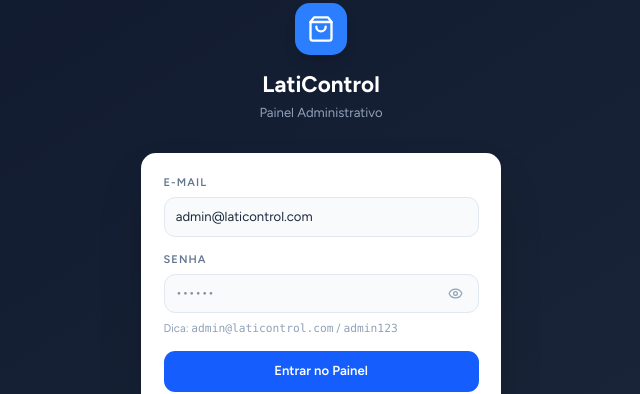
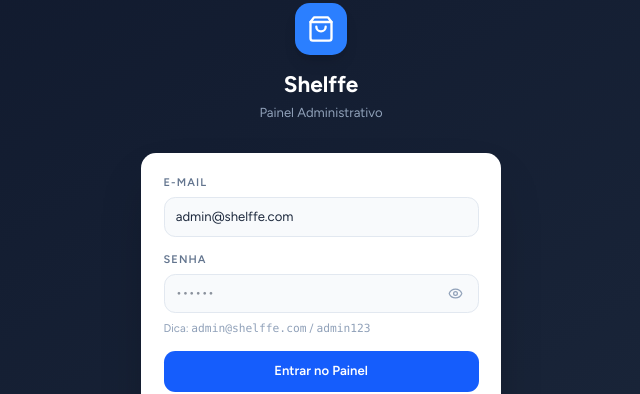
Before and after one commit to felipevailoes-ship-it/prototipoINOVA2026, a React (Vite) app: page / in a window 1280 px wide. Both pictures are taken after a click on the button 478 px from the left and 482 px from the top of the page. Shown: the part 176-570 px from the top of the page, without its empty margins (319-959 px from the left). Built offline with nearby package versions, Linux system fonts and the light colour scheme.

Commit message:
alterado nome no protótipo para shelffe

```diff
--- a/src/app/App.tsx
+++ b/src/app/App.tsx
@@ -42,9 +42,9 @@ const SEED_COLABORADORES: Colaborador[] = [
 ];
 
 const SEED_USUARIOS: Usuario[] = [
-  { id: "u1", colaboradorId: "col3", email: "admin@laticontrol.com", password: "admin123", group: "Administrador", status: "Ativo", createdAt: "2025-12-01" },
-  { id: "u2", colaboradorId: "col1", email: "joao.silva@laticontrol.com", password: "123456", group: "Promotor de Vendas", status: "Ativo", createdAt: "2026-01-05" },
-  { id: "u3", colaboradorId: "col2", email: "maria.santos@laticontrol.com", password: "123456", group: "Promotor de Vendas", status: "Ativo", createdAt: "2026-01-05" },
+  { id: "u1", colaboradorId: "col3", email: "admin@shelffe.com", password: "admin123", group: "Administrador", status: "Ativo", createdAt: "2025-12-01" },
+  { id: "u2", colaboradorId: "col1", email: "joao.silva@shelffe.com", password: "123456", group: "Promotor de Vendas", status: "Ativo", createdAt: "2026-01-05" },
+  { id: "u3", colaboradorId: "col2", email: "maria.santos@shelffe.com", password: "123456", group: "Promotor de Vendas", status: "Ativo", createdAt: "2026-01-05" },
 ];
 
 const SEED_CLIENTS: Client[] = [
@@ -233,7 +233,7 @@ function WebSidebar({ page, onPage, onLogout }: { page: WebPage; onPage: (p: Web
       <div className="px-5 py-5 border-b border-white/10">
         <div className="flex items-center gap-2.5">
           <div className="w-8 h-8 bg-blue-500 rounded-lg flex items-center justify-center"><ShoppingBag size={16} className="text-white" /></div>
-          <div><p className="text-white font-bold text-sm leading-tight">LatiControl</p><p className="text-slate-400 text-[10px]">Painel Administrativo</p></div>
+          <div><p className="text-white font-bold text-sm leading-tight">Shelffe</p><p className="text-slate-400 text-[10px]">Painel Administrativo</p></div>
         </div>
       </div>
       <nav className="flex-1 px-3 py-4 flex flex-col gap-0.5 overflow-y-auto">
@@ -855,7 +855,7 @@ function WebAdminApp({ colaboradores, setColaboradores, usuarios, setUsuarios, c
 }) {
   const [isLoggedIn, setIsLoggedIn] = useState(false);
   const [page, setPage] = useState<WebPage>("dashboard");
-  const [email, setEmail] = useState("admin@laticontrol.com");
+  const [email, setEmail] = useState("admin@shelffe.com");
   const [pwd, setPwd] = useState("");
   const [showPwd, setShowPwd] = useState(false);
   const [loginError, setLoginError] = useState("");
@@ -872,7 +872,7 @@ function WebAdminApp({ colaboradores, setColaboradores, usuarios, setUsuarios, c
       <div className="w-full max-w-sm">
         <div className="text-center mb-8">
           <div className="w-14 h-14 bg-blue-500 rounded-2xl flex items-center justify-center mx-auto mb-4 shadow-lg"><ShoppingBag size={28} className="text-white" /></div>
-          <h1 className="text-2xl font-bold text-white">LatiControl</h1>
+          <h1 className="text-2xl font-bold text-white">Shelffe</h1>
           <p className="text-slate-400 text-sm mt-1">Painel Administrativo</p>
         </div>
         <div className="bg-white rounded-2xl p-6 shadow-2xl">
@@ -885,7 +885,7 @@ function WebAdminApp({ colaboradores, setColaboradores, usuarios, setUsuarios, c
             </div>
           </div>
           {loginError && <p className="text-red-500 text-xs mb-3">{loginError}</p>}
-          <p className="text-xs text-slate-400 mb-4">Dica: <span className="font-mono">admin@laticontrol.com</span> / <span className="font-mono">admin123</span></p>
+          <p className="text-xs text-slate-400 mb-4">Dica: <span className="font-mono">admin@shelffe.com</span> / <span className="font-mono">admin123</span></p>
           <SaveBtn onPress={handleLogin} label="Entrar no Painel" />
           <button onClick={onBack} className="w-full mt-3 text-sm text-slate-400 hover:text-slate-600 transition-colors">← Voltar à seleção</button>
         </div>
@@ -1382,7 +1382,7 @@ function MobileApp({ colaboradores, usuarios, clientes, produtos, lotes, setLote
   const [loggedInUserId, setLoggedInUserId] = useState<string | null>(null);
   const [activeTab, setActiveTab] = useState("alertas");
   const [screenStack, setScreenStack] = useState<MobileScreen[]>([{ name: "alertas" }]);
-  const [email, setEmail] = useState("joao.silva@laticontrol.com");
+  const [email, setEmail] = useState("joao.silva@shelffe.com");
   const [pwd, setPwd] = useState("");
   const [showPwd, setShowPwd] = useState(false);
   const [loginError, setLoginError] = useState("");
@@ -1415,7 +1415,7 @@ function MobileApp({ colaboradores, usuarios, clientes, produtos, lotes, setLote
     <div className="flex flex-col h-full bg-slate-800">
       <div className="flex-1 flex flex-col items-center justify-center px-6">
         <div className="w-16 h-16 bg-blue-500 rounded-2xl flex items-center justify-center mb-5 shadow-lg"><ShoppingBag size={32} className="text-white" /></div>
-        <h1 className="text-2xl font-bold text-white mb-1">LatiControl</h1>
+        <h1 className="text-2xl font-bold text-white mb-1">Shelffe</h1>
         <p className="text-slate-400 text-sm mb-10">App do Promotor de Vendas</p>
         <div className="w-full bg-white rounded-2xl p-5 shadow-xl">
           <FormField label="E-mail" value={email} onChange={v => { setEmail(v); setLoginError(""); }} type="email" placeholder="promotor@empresa.com" />
@@ -1427,7 +1427,7 @@ function MobileApp({ colaboradores, usuarios, clientes, produtos, lotes, setLote
             </div>
           </div>
           {loginError && <p className="text-red-500 text-xs mb-3 mt-1">{loginError}</p>}
-          <p className="text-xs text-slate-400 mb-4">Dica: <span className="font-mono">joao.silva@laticontrol.com</span> / <span className="font-mono">123456</span></p>
+          <p className="text-xs text-slate-400 mb-4">Dica: <span className="font-mono">joao.silv@shelffe.com</span> / <span className="font-mono">123456</span></p>
           <SaveBtn onPress={handleLogin} label="Entrar no App" />
           <button onClick={onBack} className="w-full mt-3 text-sm text-slate-400 text-center">← Voltar à seleção</button>
         </div>
@@ -1463,7 +1463,7 @@ function InterfaceSelector({ onSelect }: { onSelect: (v: "web" | "mobile") => vo
     <div className="min-h-screen flex flex-col items-center justify-center p-6" style={{ background: "linear-gradient(135deg, #0f172a 0%, #1e293b 50%, #0f172a 100%)" }}>
       <div className="text-center mb-10">
         <div className="w-16 h-16 bg-blue-500 rounded-2xl flex items-center justify-center mx-auto mb-4 shadow-2xl"><ShoppingBag size={30} className="text-white" /></div>
-        <h1 className="text-3xl font-bold text-white mb-2">LatiControl</h1>
+        <h1 className="text-3xl font-bold text-white mb-2">Shelffe</h1>
         <p className="text-slate-400 text-sm max-w-sm mx-auto">Plataforma de gestão de lotes em pontos de venda</p>
       </div>
       <p className="text-slate-500 text-xs uppercase tracking-widest mb-6 font-semibold">Selecione o ambiente para demonstração</p>
```
